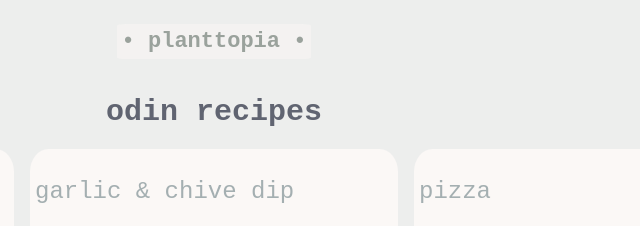
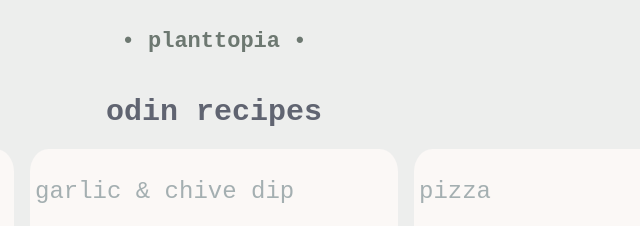
Before and after one commit to meghangantt/odin-recipes, a plain HTML site: page index.html in a window 1280 px wide. Shown: the top 226 px of the page, 426-1066 px from the left. Drawn offline with Linux system fonts and the light colour scheme; grey boxes are pictures that could not be loaded.

Commit message:
Revert logo styling

```diff
--- a/style.css
+++ b/style.css
@@ -8,9 +8,7 @@ body {
 }
 
 #logo {
-    color: rgba(109, 120, 113, 0.661);
-    background-color: rgba(251, 248, 246, 0.507);
-    border-radius: 5%;
+    color: rgb(109, 120, 113);
     display: inline-block;
     font-size: 22px;
     font-weight: bold;
```
